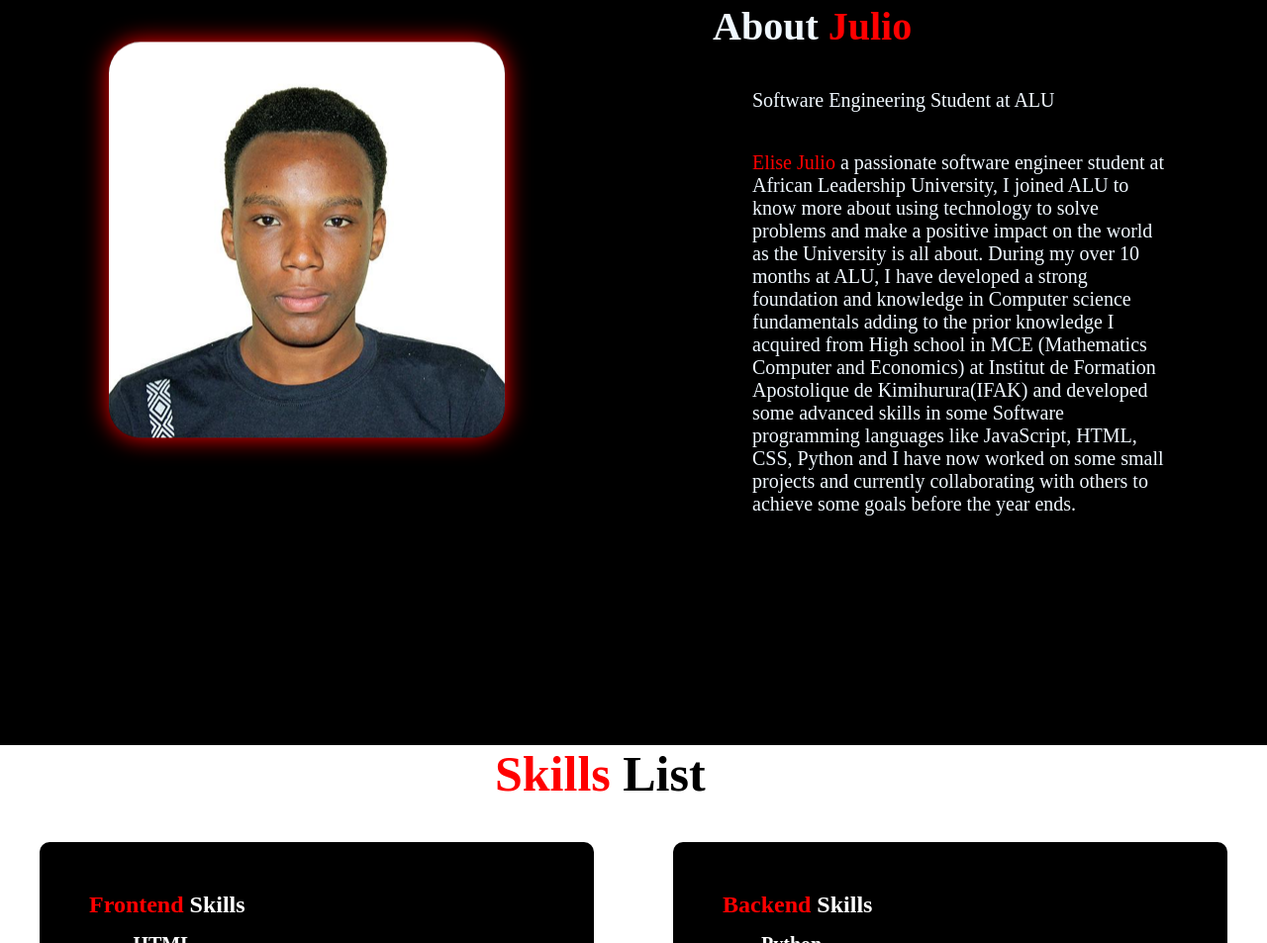
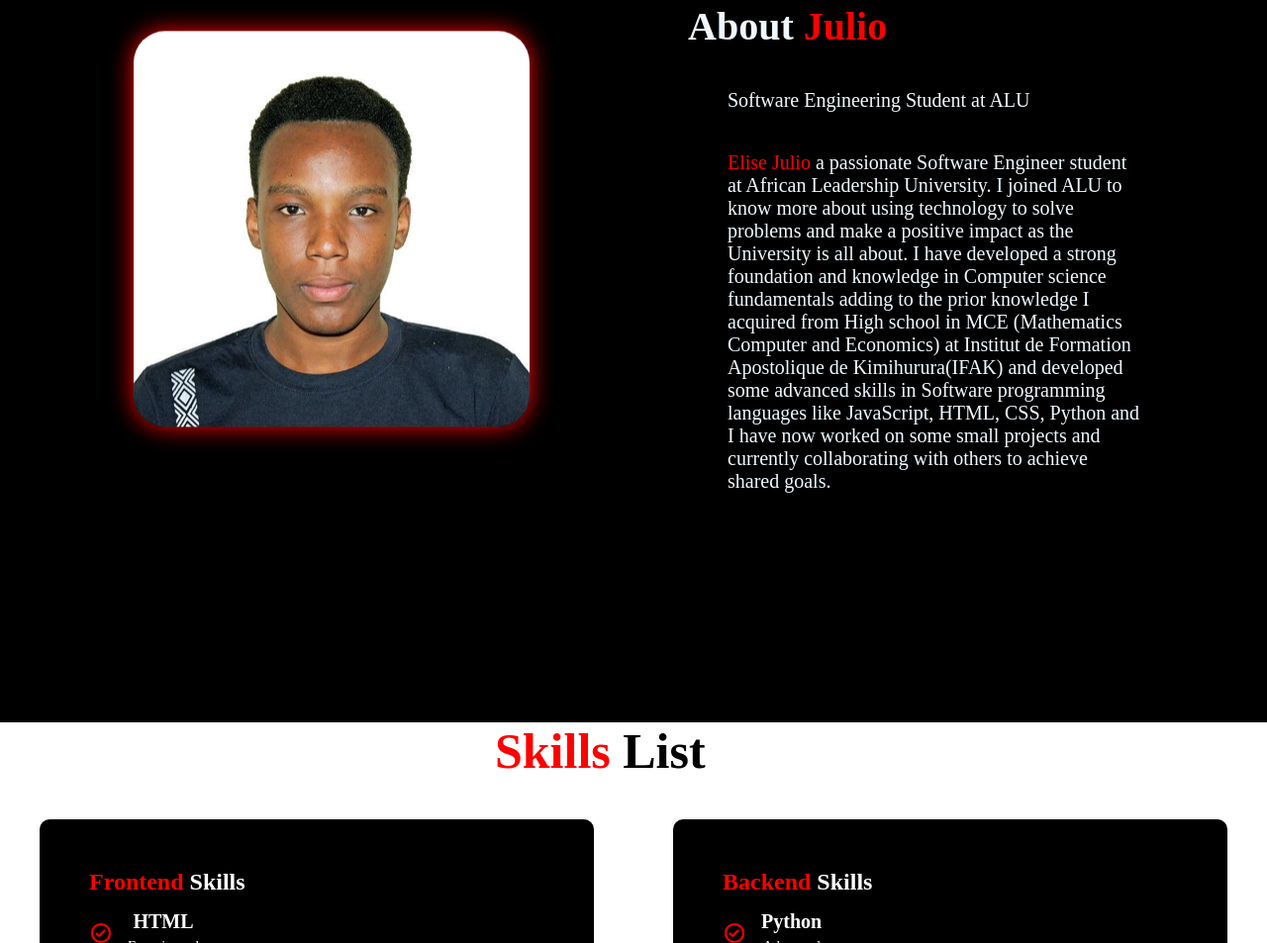
Before and after one commit to EliseJulio/alu-resume, a plain HTML site: page index.html in a window 1280 px wide. Shown: the part 1105-2058 px from the top of the page at 99% size. Drawn offline with Linux system fonts and the light colour scheme.

Commit message:
Julio Resume Website

```diff
--- a/index.html
+++ b/index.html
@@ -84,18 +84,17 @@
           <h2 class="heading">About <span> Julio</span></h2>
           <p>Software Engineering Student at ALU</p>
           <p>
-            <span>Elise Julio</span> a passionate software engineer student at
-            African Leadership University, I joined ALU to know more about using
-            technology to solve problems and make a positive impact on the world
-            as the University is all about. During my over 10 months at ALU, I
-            have developed a strong foundation and knowledge in Computer science
+            <span>Elise Julio</span> a passionate Software Engineer student at
+            African Leadership University. I joined ALU to know more about using
+            technology to solve problems and make a positive impact
+            as the University is all about. I have developed a strong
+            foundation and knowledge in Computer science
             fundamentals adding to the prior knowledge I acquired from High
             school in MCE (Mathematics Computer and Economics) at Institut de
             Formation Apostolique de Kimihurura(IFAK) and developed some
-            advanced skills in some Software programming languages like
+            advanced skills in Software programming languages like
             JavaScript, HTML, CSS, Python and I have now worked on some small
-            projects and currently collaborating with others to achieve some
-            goals before the year ends.
+            projects and currently collaborating with others to achieve shared goals.
           </p>
         </div>
       </section>
--- a/style.css
+++ b/style.css
@@ -150,7 +150,6 @@ span{
 }
 .about-img{
     padding-left: 50px;
-    width: 500px;
     align-items: center;
 }
 .about-img img{
```
